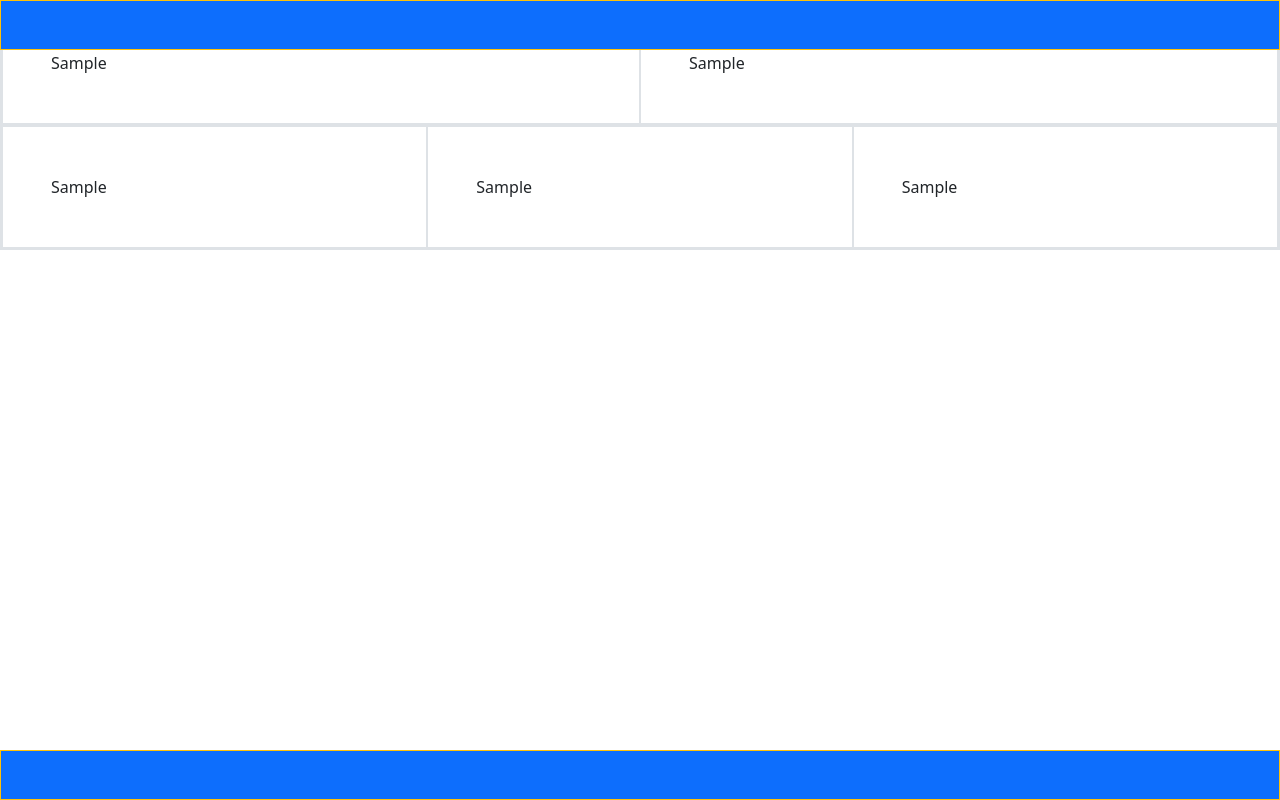
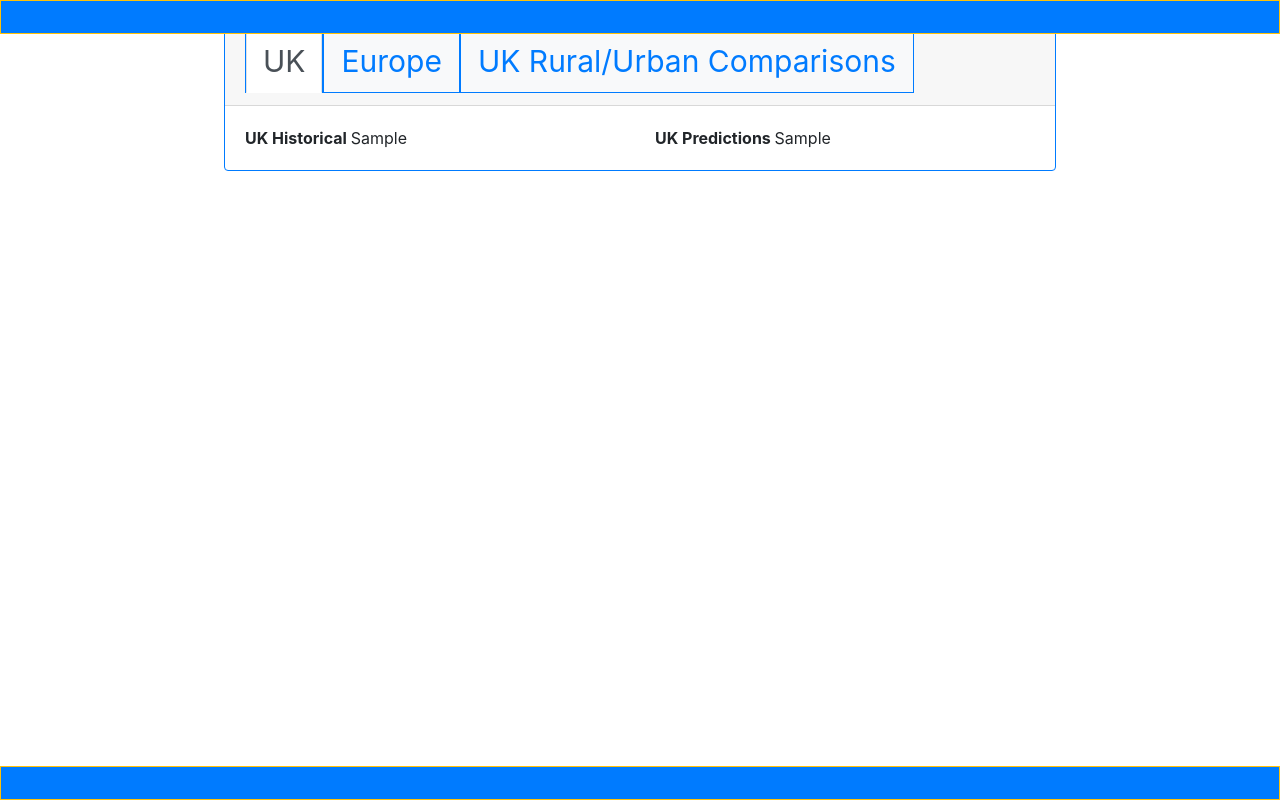
Before and after one commit to yuliiabosher/Fiber-optic-project, a Flask app: template templates/index.html in a window 1280 px wide. Run offline with Flask 3, Linux system fonts and the light colour scheme; the template is opened without the code that fills it: most values are stand-ins (such as "Sample title", 1, 10 or a date in 2020); parts of the project's set-up code (start-up, migrations or seed data) failed here and were passed over; some libraries are stand-ins or nearby versions.

Commit message:
changed template

```diff
--- a/templates/index.html
+++ b/templates/index.html
@@ -1,44 +1,103 @@
-<!doctype html>
-<html lang="en" style="height:100%">
+<html lang="eng">
 	<head>
-		<meta charset="utf-8">
-		<meta name="viewport" content="width=device-width, initial-scale=1">
-		<title>Example Dashboard</title>
-		<link href="https://cdn.jsdelivr.net/npm/bootstrap@5.3.3/dist/css/bootstrap.min.css"
-			rel="stylesheet"
-			integrity="sha384-QWTKZyjpPEjISv5WaRU9OFeRpok6YctnYmDr5pNlyT2bRjXh0JMhjY6hW+ALEwIH"
-			crossorigin="anonymous">
-  	</head>
+		<meta charset="UTF-8">
+		<meta name="viewport" content="width=device-width initial-scale=1 shrink-to-fit=no">
 
-  	<body style="height:100">
-		<nav class="sb-topnav navbar navbar-expand navbar-dark bg-primary p-4 border border-warning fixed-top">
+		<link rel="stylesheet"
+		href="https://cdn.jsdelivr.net/npm/bootstrap@4.6.2/dist/css/bootstrap.min.css"
+		integrity="sha384-xOolHFLEh07PJGoPkLv1IbcEPTNtaed2xpHsD9ESMhqIYd0nLMwNLD69Npy4HI+N"
+		crossorigin="anonymous">
+
+		<script src="https://code.jquery.com/jquery-3.2.1.slim.min.js"
+		integrity="sha384-KJ3o2DKtIkvYIK3UENzmM7KCkRr/rE9/Qpg6aAZGJwFDMVNA/GpGFF93hXpG5KkN"
+		crossorigin="anonymous"></script>
+
+		<script src="https://cdn.jsdelivr.net/npm/popper.js@1.12.9/dist/umd/popper.min.js"
+		integrity="sha384-ApNbgh9B+Y1QKtv3Rn7W3mgPxhU9K/ScQsAP7hUibX39j7fakFPskvXusvfa0b4Q"
+		crossorigin="anonymous"></script>
+
+		<script src="https://cdn.jsdelivr.net/npm/bootstrap@4.0.0/dist/js/bootstrap.min.js"
+		integrity="sha384-JZR6Spejh4U02d8jOt6vLEHfe/JQGiRRSQQxSfFWpi1MquVdAyjUar5+76PVCmYl"
+		crossorigin="anonymous"></script>
+		<title></title>
+	</head>
+	<body style="height:100;w:100">
+		<nav class="sb-topnav navbar navbar-expand navbar-dark bg-primary p-3 border border-warning fixed-top">
 		</nav>
+		<div class="container-fluid m-0 p-0" style="height:100">
+			<div class="row m-0 p-3">
+				<div class="col-2"></div>
+				<div class="col-8 p-0 m-0">
+				 	<div class="card h-80 w-100 m-0 p-0 border border-primary">
+						 <div class="card-header mt-0 mb-0">
+    							<ul class="nav nav-tabs card-header-tabs ml-0 mr-0 mb-0">
+      								<li class="nav-item border border-primary bg-light">
+        								<a class="nav-link active"
+        								href="#uk"
+        								data-toggle="tab" style="font-size:30px">UK</a>
+      								</li>
+      								<li class="nav-item border border-primary bg-light">
+        								<a class="nav-link"
+        								href="#eu"
+        								data-toggle="tab" style="font-size:30px">Europe</a>
+  								</li>
+      								<li class="nav-item bg-light border border-primary">
+        								<a class="nav-link"
+        								href="#uk_comparison"
+        								data-toggle="tab" style="font-size:30px">UK Rural/Urban Comparisons</a>
+      								</li>
+    							</ul>
+  						</div>
 
-		<div class="container-fluid border" style="height:100">
-			<div class="row border">
-				<div class="col border p-5 ">
-				 {{ dual_RUC_map|safe}}
-				</div>
-				<div class="col p-5 border">
-				 {{ fibre_distribution_uk_slider |safe}}
-				</div>
+						 <div class="tab-content mt-0">
+
+  							<div class="tab-pane fade show active" id="uk">
+  								<div class="card-body" style="left:50%">
+  									 <div class="row">
+  									 	<div class="col">
+											 <b> UK Historical </b>
+											 {{ fibre_distribution_uk_slider |safe}}
+  									 	</div>
+  									 	<div class="col">
+  									 		<b> UK Predictions </b>
+  									 		{{fibre_distribution_predictions|safe}}
+  									 	</div>
+  									 </div>
+  								</div>
+  							</div>
+
+  							<div class="tab-pane fade show" id="uk_comparison">
+  							 	<div class="card-body text-center">
+  							 		{{ dual_RUC_map|safe}}
+  							 	</div>
+  							</div>
+
+  							<div class="tab-pane fade show" id="eu">
+  								<div class="card-body" style="left:50%">
+  									 <div class="row">
+  									 	<div class="col">
+											<b>EU Historical</b>
+											{{  eu_fttp_slider |safe}}
+  									 	</div>
+  									 	<div class="col">
+  									 		<b> EU predictions</b>
+  									 		{{eu_fttp_predictions_slider|safe}}
+  									 	</div>
+  									 </div>
+  								</div>
+  							</div>
+
+  						</div>
+  					</div>
+  				</div>
+  				<div class="col-2"></div>
 			</div>
-			<div class="row border">
-				<div class="col border p-5 ">
-				 {{  eu_fttp_slider |safe}}
-				</div>
-				<div class="col p-5 border">
-				{{eu_fttp_predictions_slider|safe}}
-				</div>
-				<div class="col p-5 border">
-				{{fibre_distribution_predictions|safe}}
-				</div>
-			</div>
+		</div>
 
-		<footer class="d-flex flex-column flex-md-row bg-primary fixed-bottom p-4 border border-warning">
+
+		<footer class="d-flex flex-column flex-md-row bg-primary fixed-bottom p-3 border border-warning">
 		</footer>
 		<script>
                 </script>
   	</body>
-
 </html>
```
Also changed, not shown: files/backend.py (+40 -20 lines).
